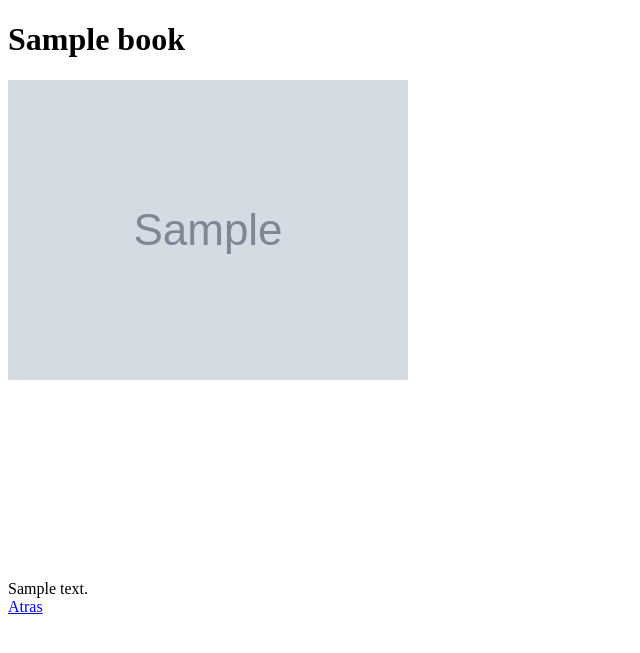
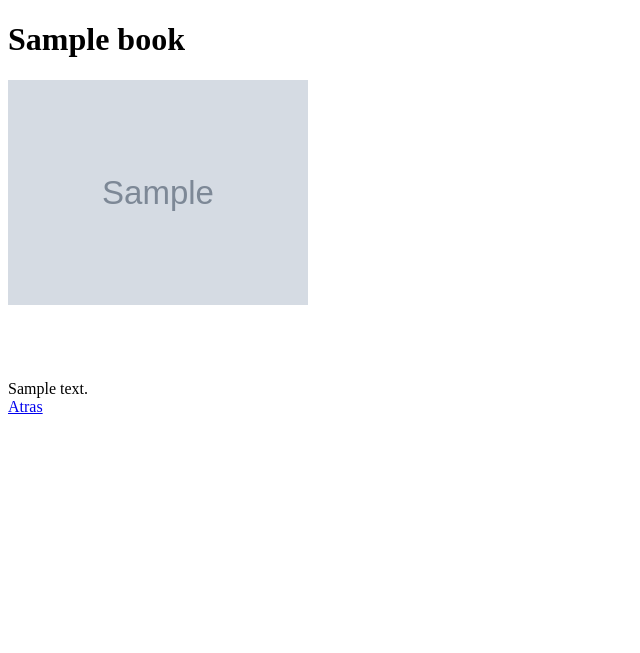
Before and after one commit to arnoldpaye/book_container, a PHP site: page /detail.php?id=1 in a window 1280 px wide. Shown: the top 653 px of the page, without its empty margins (0-640 px from the left). Run offline with PHP 8.4, Linux system fonts and the light colour scheme; tables that the repository leaves empty or names only in its code hold one stand-in row (values such as "Sample post"); grey boxes marked "Sample" are stand-in pictures.

Commit message:
set 300px instead of 500px

```diff
--- a/css/main.css
+++ b/css/main.css
@@ -61,8 +61,8 @@ ul.wrapper.columns-4 li {
 }
 
 .center {
-   width: 500px;
-   height: 500px;
+   width: 300px;
+   height: 300px;
    /*position: absolute;
    left: 50%;
    top: 50%;
```
